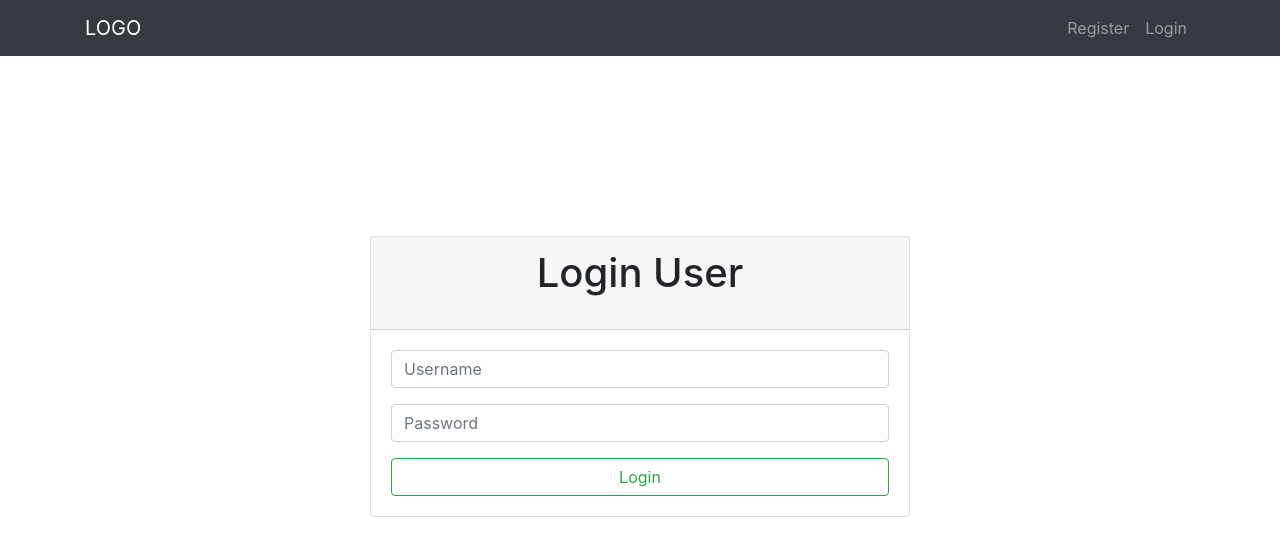
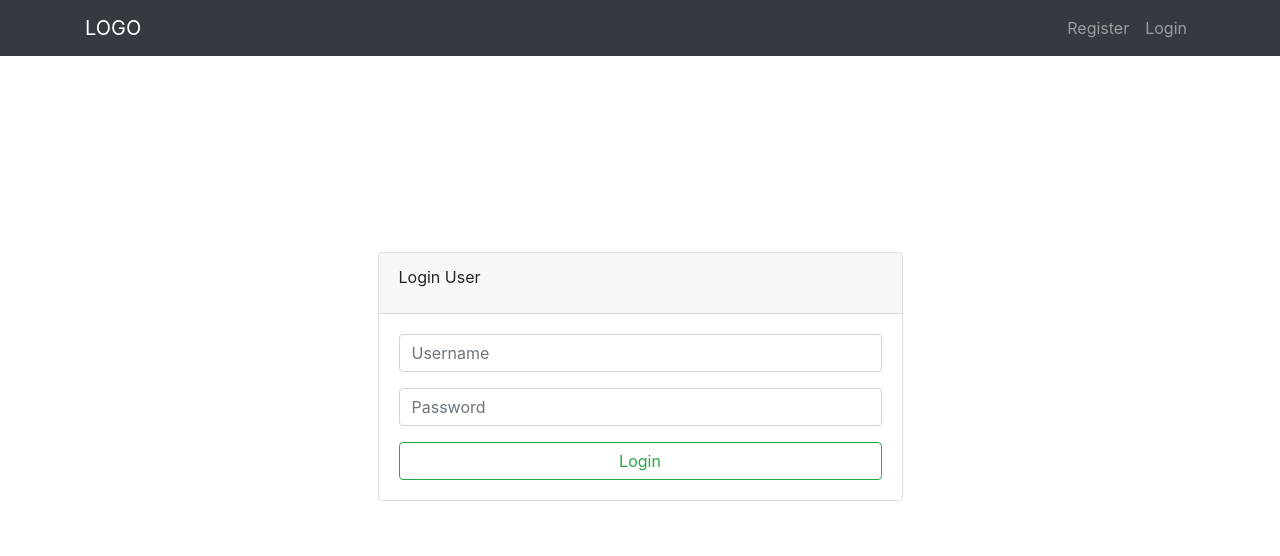
Before and after one commit to duc11102000/vuejs-local-storage, a Vue app: page /login in a window 1280 px wide. Shown: the top 556 px of the page. Built offline with nearby package versions, Linux system fonts and the light colour scheme.

Commit message:
hoan thanh function login

```diff
--- a/src/App.vue
+++ b/src/App.vue
@@ -1,21 +1,20 @@
 <template>
   <div id="app">
     <nav-bar></nav-bar>
-    <main>
+    <div class="container">
       <router-view />
-    </main>
+    </div>
   </div>
 </template>
 
 <script>
-import NavBar from './components/NavBar.vue'
+import NavBar from "./components/NavBar.vue";
 export default {
   components: {
-    NavBar
-  }
-}
+    NavBar,
+  },
+};
 </script>
 
 <style>
-
 </style>
--- a/src/components/LoginPage.vue
+++ b/src/components/LoginPage.vue
@@ -5,29 +5,32 @@
         <div class="col-sm-12 col-md-8 col-lg-6">
           <div class="card">
             <div class="card-header">
-              <div class="card-title"><h1>Login User</h1></div>
+              <div class="card-title">Login User</div>
             </div>
             <div class="card-body">
-              <form novalidate @submit.prevent="loginUsers">
+              <form novalidate @submit.prevent="loginUser">
                 <div class="form-group">
                   <input
                     type="text"
-                    :class="`form-control ${errors.username ? 'is-invalid' : ' '} `"
+                    :class="`form-control ${
+                      errors.username ? 'is-invalid' : ''
+                    }`"
                     placeholder="Username"
+                    v-model="username"
                   />
                   <div class="invalid-feedback">{{ errors.username }}</div>
                 </div>
                 <div class="form-group">
                   <input
-                    type="text"
-                    :class="`form-control ${errors.password ? 'is-invalid' : ' '} `"
+                    type="password"
+                    :class="`form-control ${
+                      errors.password ? 'is-invalid' : ''
+                    }`"
                     placeholder="Password"
+                    v-model="password"
                   />
                   <div class="invalid-feedback">{{ errors.password }}</div>
                 </div>
-                <!-- <div class="form-group">
-                                    <input type="text" class="form-control" placeholder="Username">
-                                </div> -->
                 <button class="btn btn-outline-success form-control">
                   Login
                 </button>
@@ -41,45 +44,63 @@
 </template>
 
 <script>
-import validateLoginInput from '../validation/validateLoginInput'
+import validateLoginInput from "../validation/validateLoginInput";
 export default {
   data() {
     return {
-      username: '',
-      password: '',
-      errors: {}
-    }
+      username: "",
+      password: "",
+      errors: {},
+    };
   },
-
   methods: {
-    loginUsers() {
+    loginUser() {
       let account = {
         username: this.username,
-        password: this.password
-      }
-      const {isInvalid, errors} = validateLoginInput(account)
+        password: this.password,
+      };
 
-      if(isInvalid) {
+      const { isInvalid, errors } = validateLoginInput(account);
+
+      if (isInvalid) {
         this.errors = errors;
       } else {
-        this.errors = {}
+        this.errors = {};
+        // login code
+        let lsUsers = localStorage.users;
+        lsUsers = JSON.parse(lsUsers);
+        let usernameIndex = lsUsers.findIndex(
+          (user) => user.username === account.username
+        );
+        if (usernameIndex > -1) {
+          let passwordIndex = lsUsers.findIndex(
+            (user) => user.password === account.password
+          );
+
+          if (passwordIndex > -1) {
+            let activeUser = lsUsers.find(
+              (user) => user.username === account.username
+            );
+            localStorage.setItem("activeUser", JSON.stringify(activeUser));
+            this.$router.push("/dashboard");
+            window.location.reload();
+          } else {
+            this.errors.password = "Password does not match!";
+          }
+        } else {
+          this.errors.username = "Username does not exist!";
+        }
       }
-    }
-  }
+    },
+  },
 };
 </script>
 
-<style scoped>
+<style>
 .login {
   display: flex;
   justify-content: center;
   align-items: center;
   height: 80vh;
 }
-
-.card-header {
-  display: flex;
-  justify-content: center;
-  align-content: center;
-}
 </style>
--- a/src/components/RegisterPage.vue
+++ b/src/components/RegisterPage.vue
@@ -8,7 +8,7 @@
               <h1>Register</h1>
             </div>
             <div class="card-body">
-              <form novalidate @submit.prevent="registerUser">
+              <form novalidate @submit.prevent="registerUser()">
                 <div class="form-group">
                   <input
                     type="text"
@@ -146,14 +146,15 @@ export default {
         }
 
         this.users.push(user);
-        // lữu dữ liệu dưới local
-        localStorage.setItem("user", JSON.stringify(this.users));
+        // lưu dữ liệu dưới local
+        localStorage.setItem("users", JSON.stringify(this.users));
         this.username = '';
         this.password = '';
         this.password2 = '';
         this.email = '';
         this.fullName = '';
         this.address = '';
+        this.$router.push('/login')
       }
     },
   },
--- a/src/router/index.js
+++ b/src/router/index.js
@@ -3,6 +3,7 @@ import VueRouter from "vue-router";
 import RegisterPage from "../components/RegisterPage.vue"
 import LoginPage from '../components/LoginPage.vue'
 import HomePage from '../views/HomePage.vue'
+import DashBoard from '../views/DashBoard.vue'
 
 Vue.use(VueRouter);
 
@@ -22,6 +23,11 @@ const routes = [
     name: "Login",
     component: LoginPage,
   },
+  {
+    path: "/dashboard",
+    name: "Dashboard",
+    component: DashBoard,
+  },
 ];
 
 const router = new VueRouter({
--- a/src/validation/validateRegisterInput.js
+++ b/src/validation/validateRegisterInput.js
@@ -1,7 +1,7 @@
 import validator from 'validator';
 
 const validateRegisterInput = (data) => {
-    const errors = {}
+    let errors = {}
 
     const {username, password, password2, email, fullName, address} = data
 
--- /dev/null
+++ b/src/views/DashBoard.vue
@@ -0,0 +1,13 @@
+<template>
+  <h1>dashboard</h1>
+</template>
+
+<script>
+export default {
+
+}
+</script>
+
+<style>
+
+</style>
```
